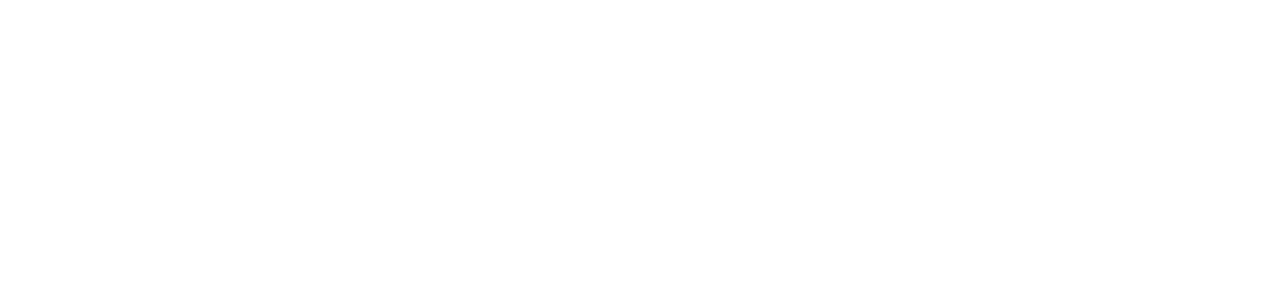
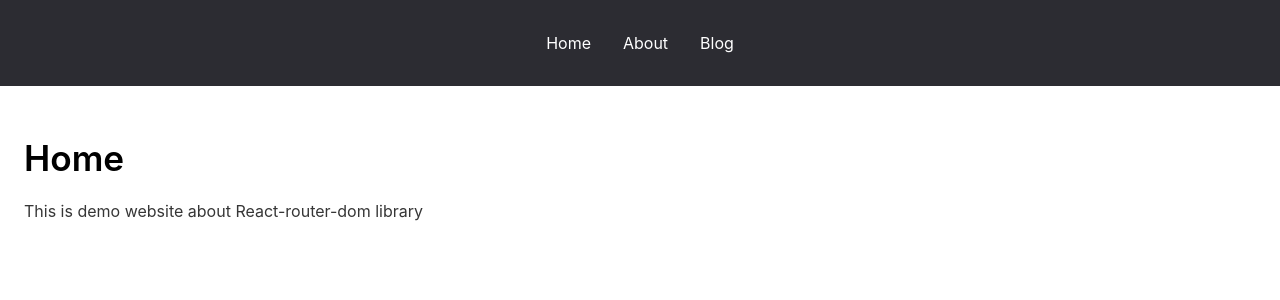
Before and after one commit to alinakassym/router6, a React (Create React App) app: page / in a window 1280 px wide. Shown: the top 300 px of the page. Built offline with nearby package versions, Linux system fonts and the light colour scheme.

Commit message:
change a -> Link

```diff
--- a/src/App.jsx
+++ b/src/App.jsx
@@ -1,9 +1,24 @@
+import { Routes, Route, Link } from "react-router-dom";
+import { About } from "./pages/AboutPage";
+import { Blog } from "./pages/BlogPage";
+import { Home } from "./pages/HomePage";
+import { NotFound } from "./pages/NotFoundPage";
+
 function App() {
   return (
-    <div className="App">
-      <header className="App-header">
-      </header>
-    </div>
+    <>
+    <header>
+      <Link to="/">Home</Link>
+      <Link to="/about">About</Link>
+      <Link to="/blog">Blog</Link>
+    </header>
+    <Routes>
+      <Route path="/" element={<Home />} />
+      <Route path="/about" element={<About />} />
+      <Route path="/blog" element={<Blog />} />
+      <Route path="*" element={<NotFound />} />
+    </Routes>
+    </>
   );
 }
 
--- a/src/index.css
+++ b/src/index.css
@@ -1,4 +1,6 @@
 body {
+  max-width: none;
+  padding: 0;
   margin: 0;
   font-family: -apple-system, BlinkMacSystemFont, 'Segoe UI', 'Roboto', 'Oxygen',
     'Ubuntu', 'Cantarell', 'Fira Sans', 'Droid Sans', 'Helvetica Neue',
@@ -11,3 +13,39 @@
   font-family: source-code-pro, Menlo, Monaco, Consolas, 'Courier New',
     monospace;
 }
+* {
+  box-sizing: border-box;
+}
+
+:root {
+  --color-bg: #2C2C32;
+  --color-active: #0f7dc6;
+}
+
+body {
+  margin: 0;
+  font-family: -apple-system, BlinkMacSystemFont, 'Segoe UI', 'Roboto', 'Oxygen',
+    'Ubuntu', 'Cantarell', 'Fira Sans', 'Droid Sans', 'Helvetica Neue',
+    sans-serif;
+  -webkit-font-smoothing: antialiased;
+  -moz-osx-font-smoothing: grayscale;
+}
+
+header {
+  background-color: var(--color-bg);
+  padding: 2rem 0;
+  text-align: center;
+}
+header > a {
+  color: white;
+  text-decoration: none;
+  padding: 0 1rem;
+}
+header > a:hover {
+  text-decoration: underline;
+}
+
+section {
+  min-height: calc(100vh - 85px - 22px);
+  padding: 1.5rem;
+}
--- a/src/pages/NotFoundPage.jsx
+++ b/src/pages/NotFoundPage.jsx
@@ -1,7 +1,9 @@
+import { Link } from "react-router-dom"
+
 const NotFound = () => {
     return (
         <section>
-            This page doesn't exist. Go <a href="/">home</a>
+            This page doesn't exist. Go <Link to="/">home</Link>
         </section>
     )
 }
```
